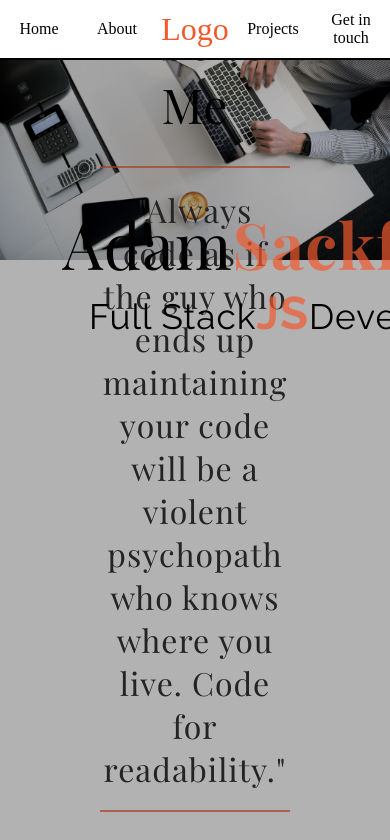
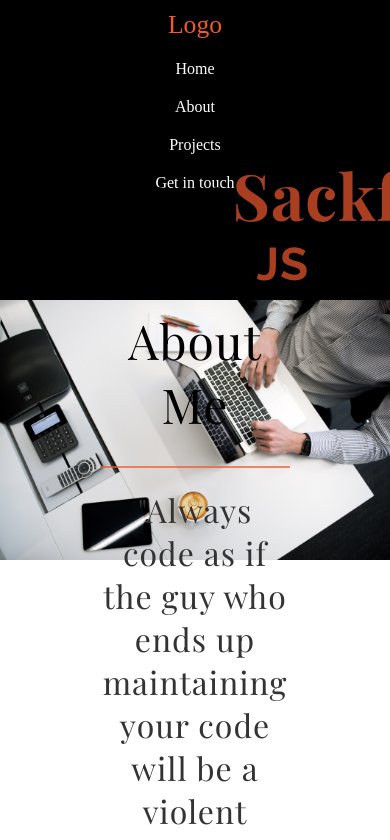
Before and after one commit to AdamSackfield/Portfolio, a React app in the folder client/: page / in a window 390 px wide. Shown: the top 840 px of the page. Built offline with nearby package versions, Linux system fonts and the light colour scheme.

Commit message:
Added some responsivness. Also tweaked mailer html

```diff
--- a/client/src/components/Intro/Intro.scss
+++ b/client/src/components/Intro/Intro.scss
@@ -8,15 +8,6 @@
 
 	img {
 		width: 100%;
-	}
-
-	.Overlay {
-		position: absolute;
-		top: 60px;
-		right: 0;
-		bottom: 0;
-		left: 0;
-		background: rgba(0, 0, 0, 0.3);
 	}
 
 	.Header {
@@ -45,3 +36,14 @@
 		}
 	}
 }
+
+@media (min-width: 600px) {
+	.Overlay {
+		position: absolute;
+		top: 60px;
+		right: 0;
+		bottom: 0;
+		left: 0;
+		background: rgba(0, 0, 0, 0.3);
+	}
+}
--- a/client/src/components/Navigation/Navigation.scss
+++ b/client/src/components/Navigation/Navigation.scss
@@ -1,29 +1,71 @@
 @import '../../scss/global';
 
 .Navigation {
-	position: fixed;
-	top: 0;
+	display: flex;
+	flex-flow: column;
 	width: 100%;
-	background: white;
+	height: 300px;
+	background: black;
+	color: white;
 	border-bottom: solid 2px black;
-	display: flex;
-	height: 60px;
 	text-align: center;
-	align-items: center;
 	z-index: 10000;
 
+	.Logo,
+	.Link {
+		padding: 10px 20px;
+	}
+
 	.Logo {
-		flex: 1;
-		font-size: 2em;
+		flex-wrap: wrap;
+		order: -2;
+		font-size: 1.6em;
 		color: $primary;
 	}
 
 	.Link {
-		flex: 1;
+		flex-wrap: wrap;
 		transition: color 0.2s ease;
+		color: white;
 
 		&:hover {
 			color: $accent;
 		}
 	}
 }
+
+@media (min-width: 600px) {
+	.Navigation {
+		position: fixed;
+		top: 0;
+		height: 60px;
+		flex-flow: row;
+		align-items: center;
+		background: white;
+
+		.Logo {
+			flex: 1;
+			order: 0;
+			font-size: 1.6em;
+			color: $primary;
+		}
+
+		.Link {
+			flex: 1;
+			transition: color 0.2s ease;
+			color: black;
+
+			&:hover {
+				color: $accent;
+			}
+		}
+	}
+}
+
+@media (min-width: 800px) {
+	.Navigation {
+		.Logo {
+			font-size: 2em;
+		}
+	}
+}
```
Also changed, not shown: 1 other file (tests, documents, lock files or other folders).
